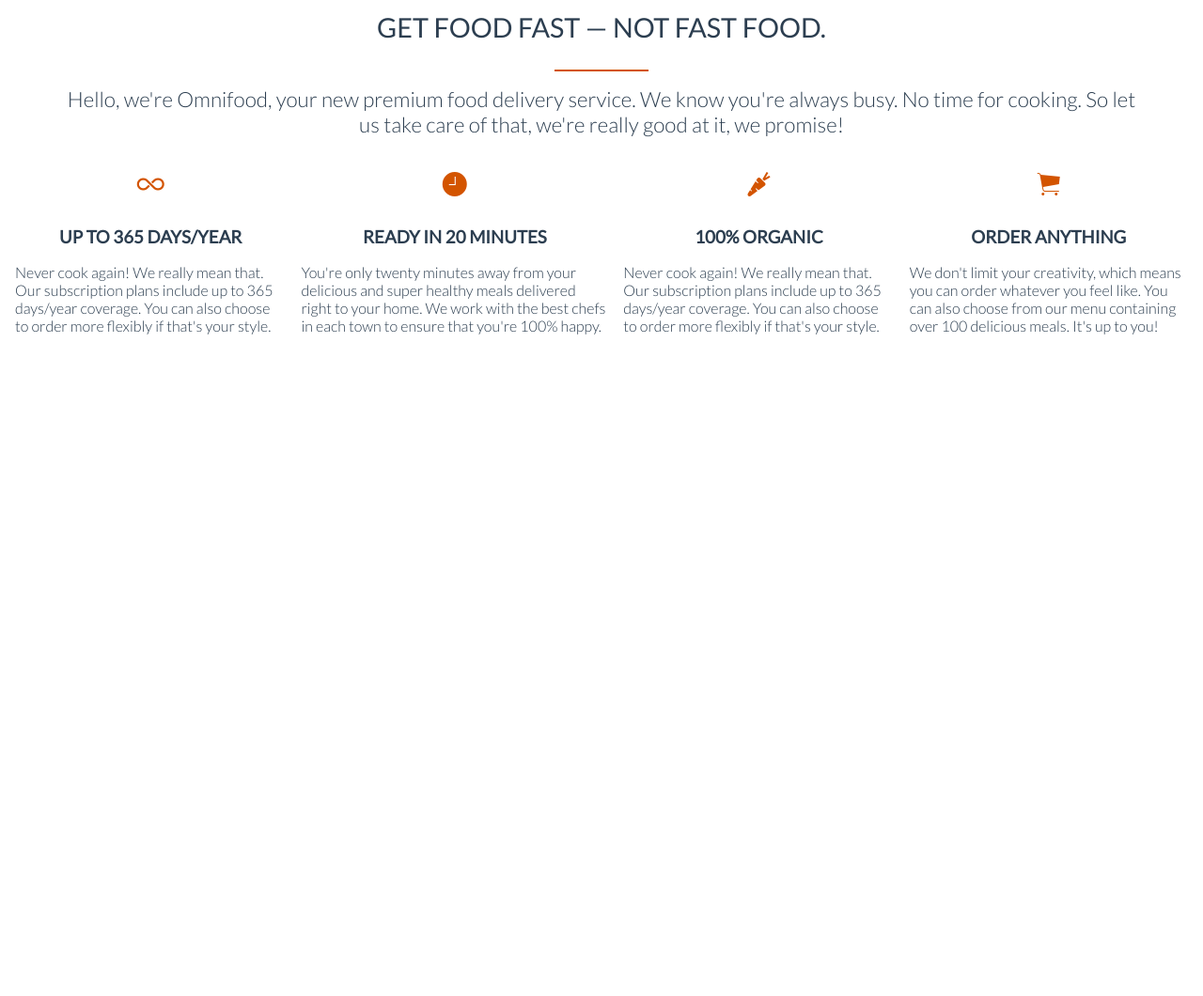
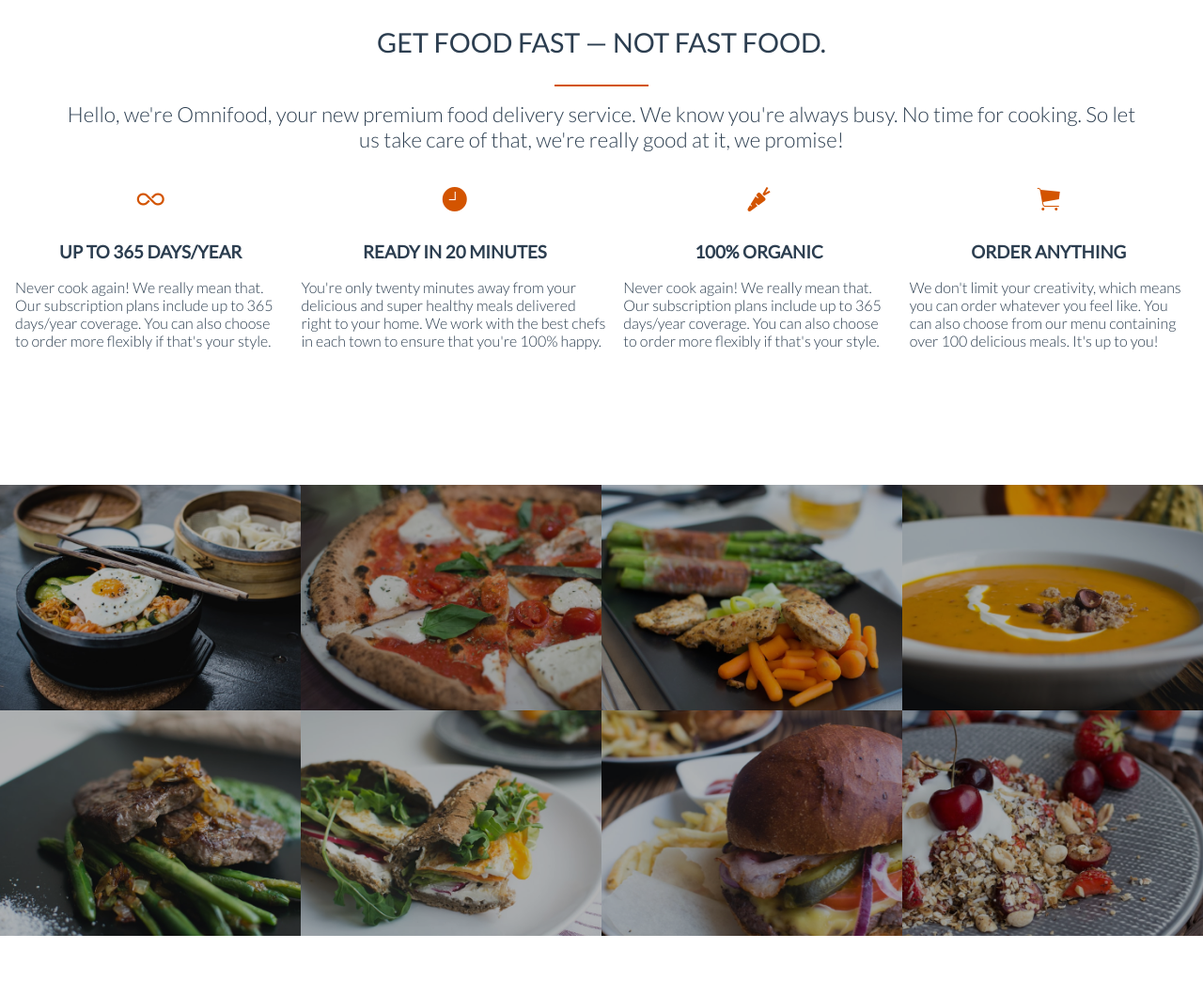
Before and after one commit to manutdkid77/omniFood, a plain HTML site: page index.html in a window 1280 px wide. Shown: the part 845-1905 px from the top of the page at 94% size. Before the commit the page ends 1265 px from the top, so only its background shows below. Drawn offline with Linux system fonts and the light colour scheme; files whose address does not match are found by name.

Commit message:
Completed section 3

```diff
--- a/index.html
+++ b/index.html
@@ -63,6 +63,19 @@
         </div>
     </section>
 
+    <section id="section-3">
+        <div class="gallery-wrapper">
+            <figure><img src="resources/img/1.jpg"></figure>
+            <figure><img src="resources/img/2.jpg"></figure>
+            <figure><img src="resources/img/3.jpg"></figure>
+            <figure><img src="resources/img/4.jpg"></figure>
+            <figure><img src="resources/img/5.jpg"></figure>
+            <figure><img src="resources/img/6.jpg"></figure>
+            <figure><img src="resources/img/7.jpg"></figure>
+            <figure><img src="resources/img/8.jpg"></figure>
+        </div>
+    </section>
+
 
     <script type="text/javascript" src="vendors/js/jquery-3.1.1.min.js"></script>
     <script type="text/javascript" src="resources/js/script.js"></script>
--- a/resources/css/style.css
+++ b/resources/css/style.css
@@ -33,6 +33,9 @@ header,footer{
     border-radius: 40px;
     text-decoration: none;
     font-size: 1.1em;
+}
+#section-2,#section-3{
+    padding: 3em 0;
 }
 
 .title,.desc{
@@ -145,7 +148,6 @@ nav li a:visited{
 
 /*Section 2*/
 #section-2{
-    padding: 3em 0;
     background: white;
 }
 .features-wrapper{
@@ -175,6 +177,22 @@ nav li a:visited{
 .features-box i,h3,p{
     padding: 0.5em 0;
     text-align: left;
+}
+
+/*Section 3 style*/
+.gallery-wrapper{
+    width: 100%;
+    display: flex;
+    flex-wrap: wrap;
+    line-height: 0;
+}
+.gallery-wrapper figure{
+    flex: 1 50%;
+    overflow: hidden;
+}
+.gallery-wrapper img{
+    max-width: 100%;
+    height: auto;
 }
 
 @media(min-width: 481px){
@@ -228,6 +246,9 @@ nav li a:visited{
         font-size: 2em;
         letter-spacing: 7px;
     }
+    #section-2,#section-3{
+        padding: 4em 0;
+    }
     .section-1-btn{
         margin: 1.5em 1.1em 0;
         font-size: 1.2em;
@@ -250,4 +271,19 @@ nav li a:visited{
     .features-box i,h3{
         text-align: center;
     }
+    .gallery-wrapper{
+        background: black;
+    }
+    .gallery-wrapper figure{
+        flex:1 25%;
+    }
+    .gallery-wrapper img{
+        transform: scale(1.1);
+        transition:transform .3s ease-in-out,opacity .3s ease-in-out;
+        opacity: 0.7;
+    }
+    .gallery-wrapper img:hover{
+        transform: scale(1);
+        opacity: 1;
+    }
 }
```
Also changed, not shown: resources/img/1.jpg (added), resources/img/2.jpg (added), resources/img/3.jpg (added), resources/img/4.jpg (added), resources/img/5.jpg (added), resources/img/6.jpg (added), resources/img/7.jpg (added), resources/img/8.jpg (added).
